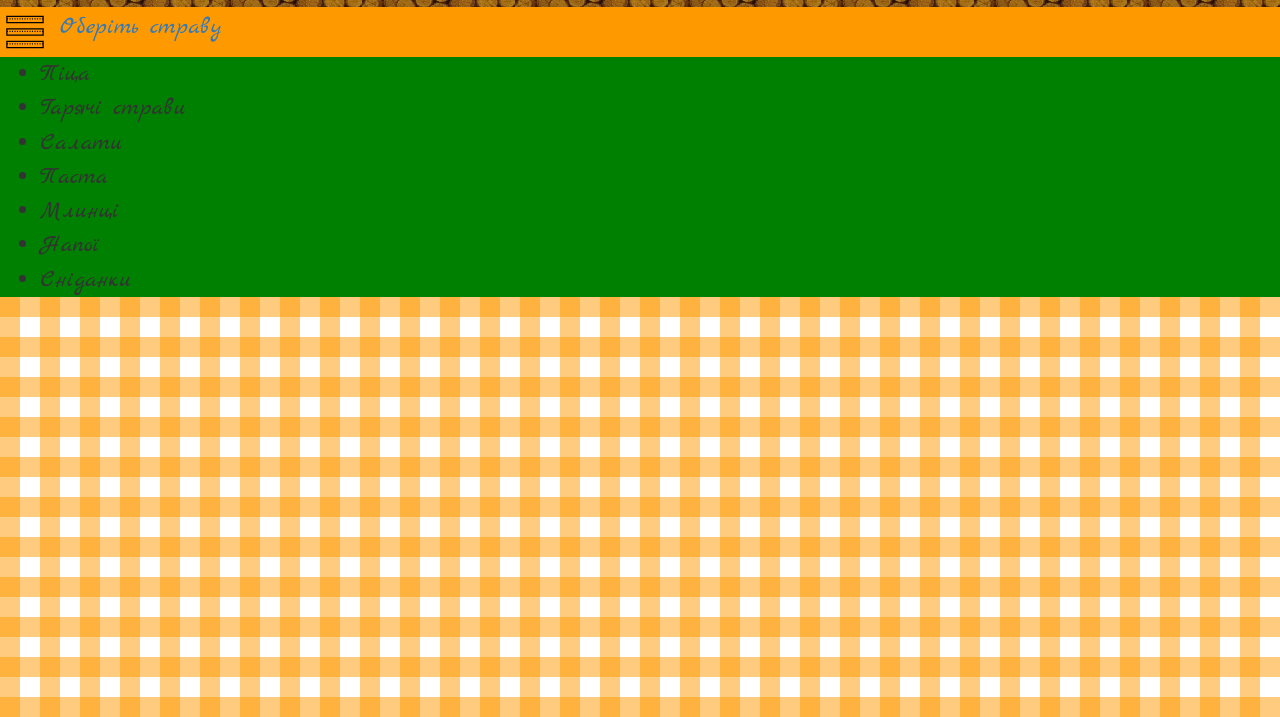
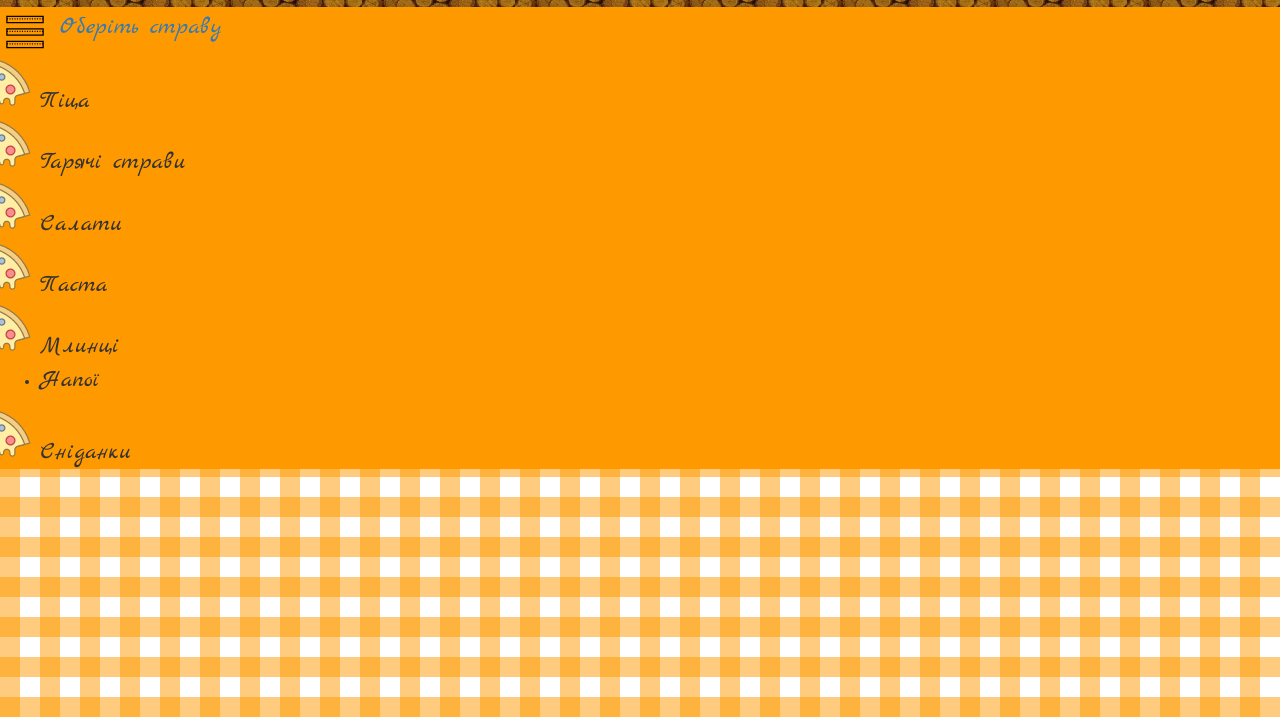
Before and after one commit to Yosip92/Ciao_Bella, a plain HTML site: page html/menu.html in a window 1280 px wide. Both pictures are taken after a click on the link "Оберіть страву". Shown: the part 83-800 px from the top of the page. Drawn offline with Linux system fonts and the light colour scheme.

Commit message:
fixed food menu js

```diff
--- a/css/less/menu.less
+++ b/css/less/menu.less
@@ -14,8 +14,33 @@
         margin-left: 10px;
     }
     &:hover {
-        background: green;
+        background: orangered;
         text-decoration: none;
         cursor: pointer;
     }
 }
+#menu-dishes {
+    background: rgb(255, 153, 0);
+    display: none;
+    .dishes {
+        font-size: 24px;
+        text-decoration: none;
+        list-style-image: url('../../img/Pizza-50.png');
+        &:hover {
+            background: orangered;
+            text-decoration: none;
+            cursor: pointer;
+        }
+    }
+    p {
+        font-size: 24px;
+        text-decoration: none;
+        &:hover {
+            background: orangered;
+            cursor: pointer;
+        }
+    }
+    .menu-drinks {
+        display: none;
+    }
+}
--- a/html/menu.html
+++ b/html/menu.html
@@ -44,13 +44,29 @@
         <p>Салати</p>
         <p>і багато іншого!</p>
     </div>-->
+
     <div>
         <a onclick="menuFunction()" class="choose-item">
             <img src="../img/Menu-50.png" alt="">
             <p>Оберіть страву</p>
         </a>
         <div id="navigation">
-
+            <ul id="menu-dishes">
+                <li class="dishes">Піца</li>
+                <li class="dishes">Гарячі страви</li>
+                <li class="dishes">Салати</li>
+                <li class="dishes">Паста</li>
+                <li class="dishes">Млинці</li>
+                <li onclick="menuFunction1()" class="dishes1"><p>Напої</p>
+                    <ul class="menu-drinks">
+                        <li class="dishes">Алкольні напої</li>
+                        <li class="dishes">Вина</li>
+                        <li class="dishes">Пиво</li>
+                        <li class="dishes">Води</li>
+                    </ul>
+                </li>
+                <li class="dishes">Сніданки</li>
+            </ul>
         </div>
     </div>
 
--- a/js/main.js
+++ b/js/main.js
@@ -1,4 +1,8 @@
 function menuFunction() {
-    var navigation = '<ul style="background: green; font-size: 24px; text-decoration: none;"><li>Піца</li><li>Гарячі страви</li><li>Салати</li><li>Паста</li><li>Млинці</li><li>Напої</li><li>Сніданки</li></ul>';
-    $('#navigation').html(navigation);
-}
+    $('#menu-dishes').slideToggle(200);
+    return false;
+};
+function menuFunction1() {
+    $('.menu-drinks').slideToggle(200);
+    return false;
+};
```
Also changed, not shown: css/less/menu.css, img/Pizza-50.png (added).
